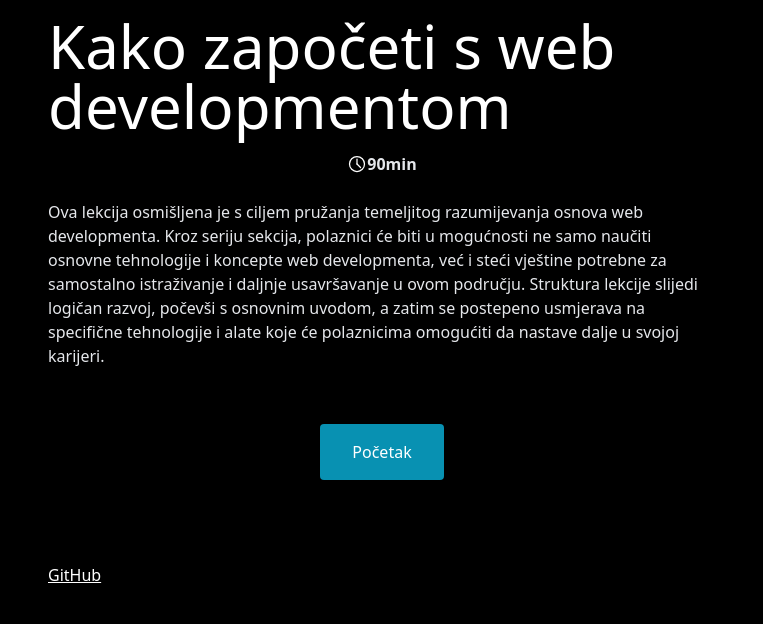
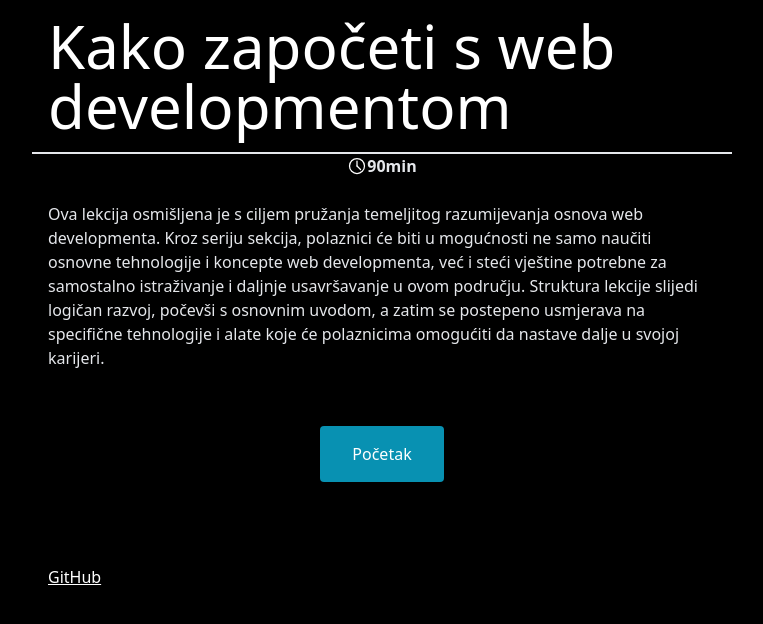
Before and after one commit to Ivo-Kovacevic/web-dev-101, a React (Vite) app: page / in a window 1280 px wide. Shown: the top 624 px of the page, without its empty margins (258-1021 px from the left). Built offline with nearby package versions, Linux system fonts and the light colour scheme.

Commit message:
make header responsive on mobile

```diff
--- a/src/assets/styles/output.css
+++ b/src/assets/styles/output.css
@@ -595,20 +595,21 @@ video {
   align-items: center;
 }
 
-.justify-start {
-  justify-content: flex-start;
-}
-
 .gap-4 {
   gap: 1rem;
 }
 
-.self-start {
-  align-self: flex-start;
+.rounded {
+  border-radius: 0.25rem;
 }
 
-.rounded {
-  border-radius: 0.25rem;
+.border-b-2 {
+  border-bottom-width: 2px;
+}
+
+.border-b-gray-200 {
+  --tw-border-opacity: 1;
+  border-bottom-color: rgb(229 231 235 / var(--tw-border-opacity, 1));
 }
 
 .bg-cyan-600 {
@@ -621,12 +622,12 @@ video {
   background-color: rgb(31 41 55 / var(--tw-bg-opacity, 1));
 }
 
+.p-0 {
+  padding: 0px;
+}
+
 .p-4 {
   padding: 1rem;
-}
-
-.p-0 {
-  padding: 0px;
 }
 
 .px-8 {
@@ -664,6 +665,11 @@ video {
 .text-base {
   font-size: 1rem;
   line-height: 1.5rem;
+}
+
+.text-4xl {
+  font-size: 2.25rem;
+  line-height: 2.5rem;
 }
 
 .text-white {
@@ -737,3 +743,10 @@ code {
   --tw-text-opacity: 1;
   color: rgb(255 255 255 / var(--tw-text-opacity, 1));
 }
+
+@media (min-width: 768px) {
+  .md\:text-6xl {
+    font-size: 3.75rem;
+    line-height: 1;
+  }
+}
--- a/src/components/HeaderFooter.tsx
+++ b/src/components/HeaderFooter.tsx
@@ -7,7 +7,7 @@ type Main = {
 export default function HeaderFooter({ children }: Main) {
   return (
     <main className="flex flex-col items-center">
-      <header className="text-6xl p-4 max-w-[700px] w-full">
+      <header className="text-4xl md:text-6xl p-4 max-w-[700px] w-full border-b-2 border-b-gray-200">
         <Link to="/" className="no-underline text-white">
           Kako započeti s web developmentom
         </Link>
```
